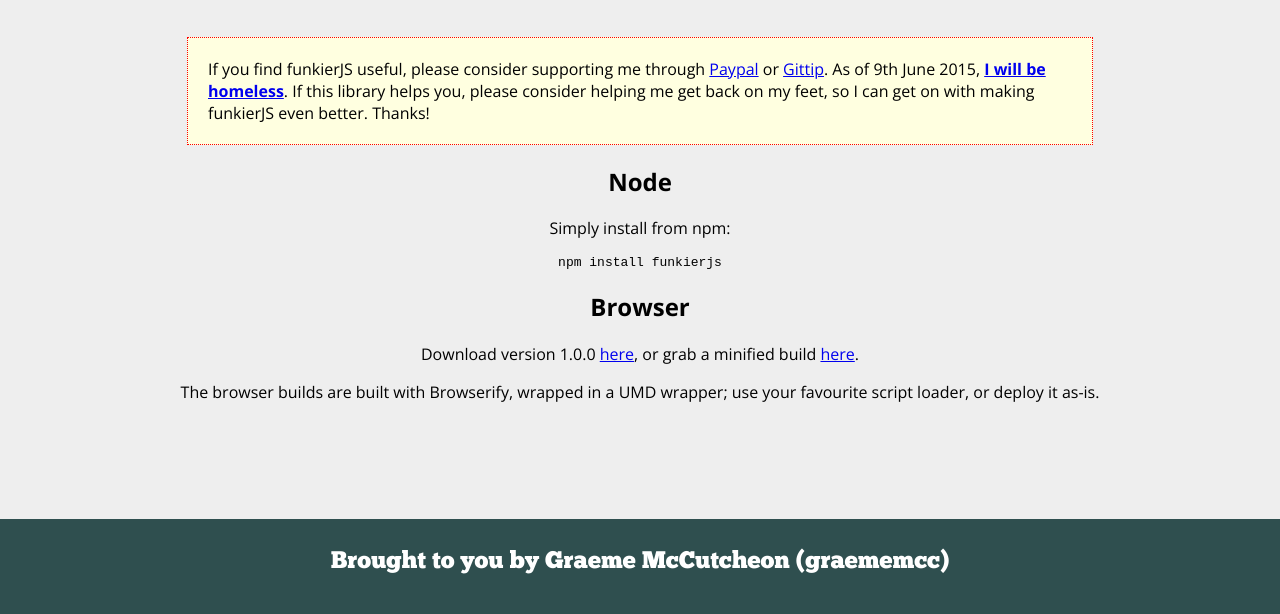
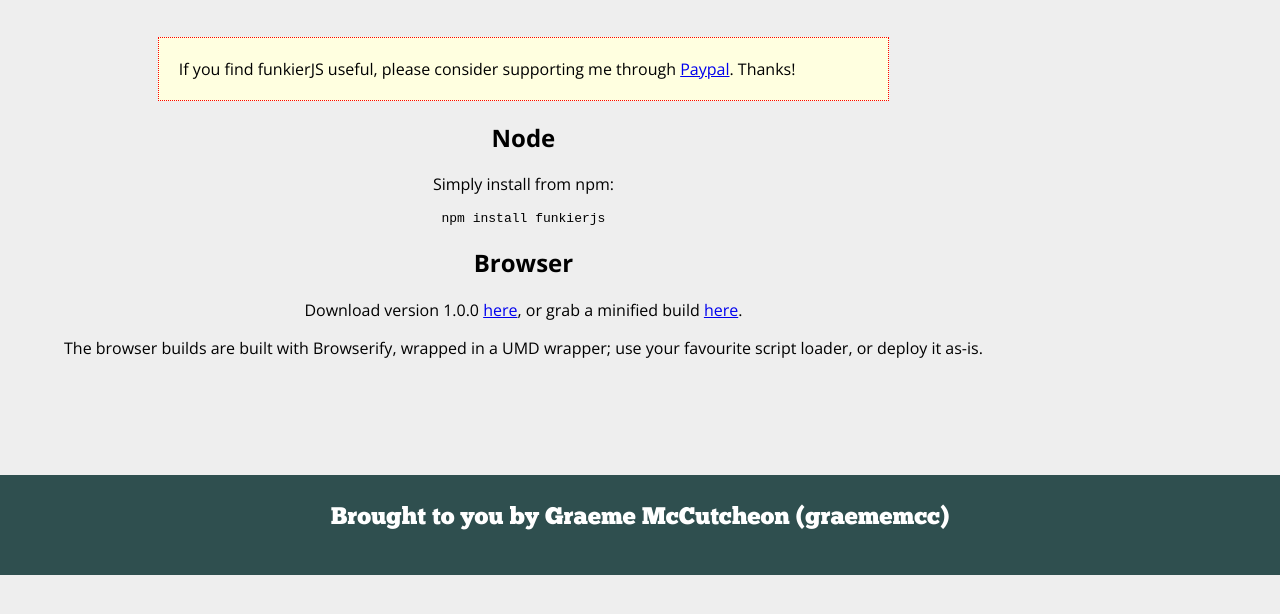
Before and after one commit to graememcc/funkierJS, a plain HTML site: page get.html in a window 1280 px wide. Shown: the part 284-898 px from the top of the page. After the commit the page ends 859 px from the top, so only its background shows below. Drawn offline with nearby package versions, Linux system fonts and the light colour scheme.

Commit message:
Adjustments to blog during jobsearch

```diff
--- a/get.html
+++ b/get.html
@@ -26,7 +26,7 @@
     <section>
       <h1 class="pageHeading">Get funkierJS</h1>
       <p class="helpme">
-      If you find funkierJS useful, please consider supporting me through <a href="https://www.paypal.com/cgi-bin/webscr?cmd=_s-xclick&hosted_button_id=GPU2AKWAYSNAL" target="_blank">Paypal</a> or <a href="https://gratipay.com/~graememcc/">Gittip</a>. As of 9th June 2015, <a href="http://www.graememcc.co.uk/onfunkier.html"><strong>I will be homeless</strong></a>. If this library helps you, please consider helping me get back on my feet, so I can get on with making funkierJS even better. Thanks!
+      If you find funkierJS useful, please consider supporting me through <a href="https://www.paypal.com/cgi-bin/webscr?cmd=_s-xclick&hosted_button_id=GPU2AKWAYSNAL" target="_blank">Paypal</a>. Thanks!
       </p>
       <section class="getInstructions">
       <h2>Node</h2>
```
